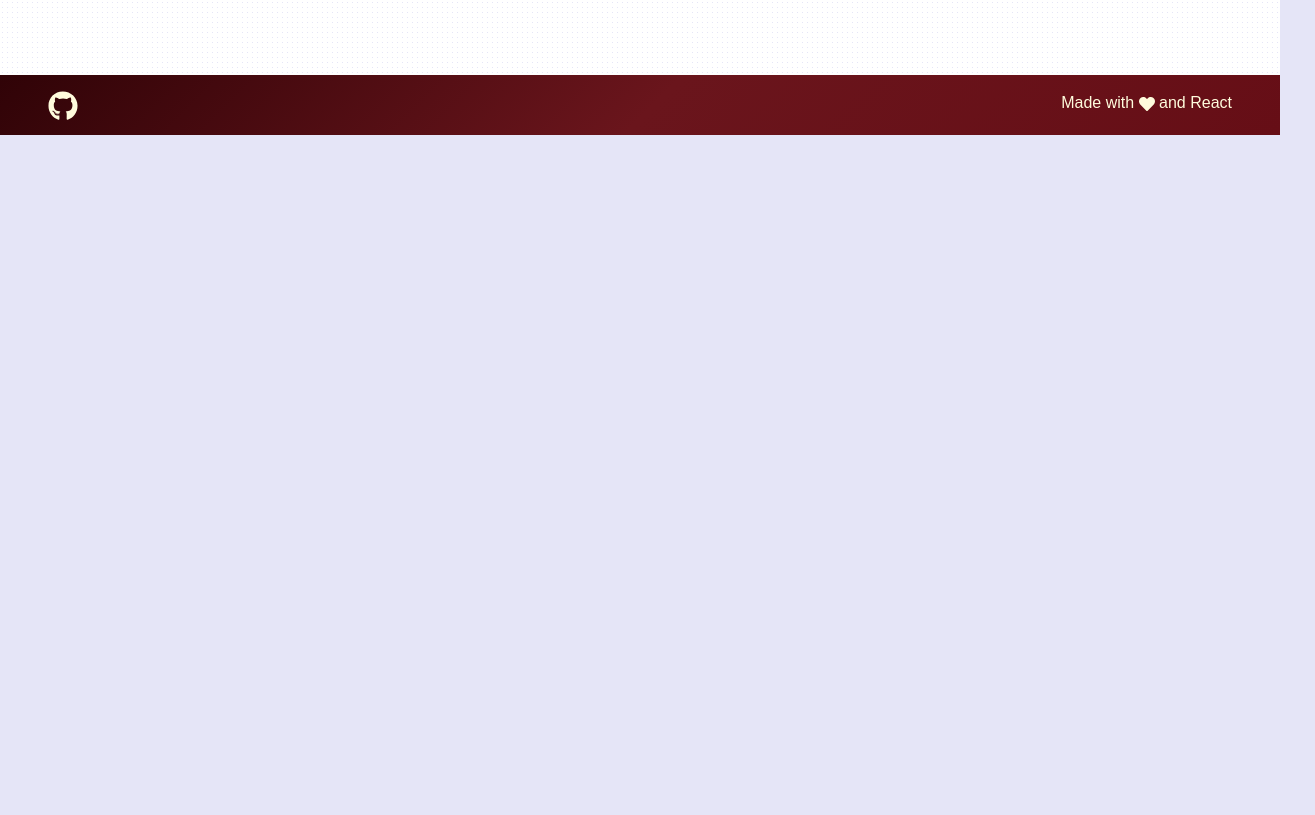
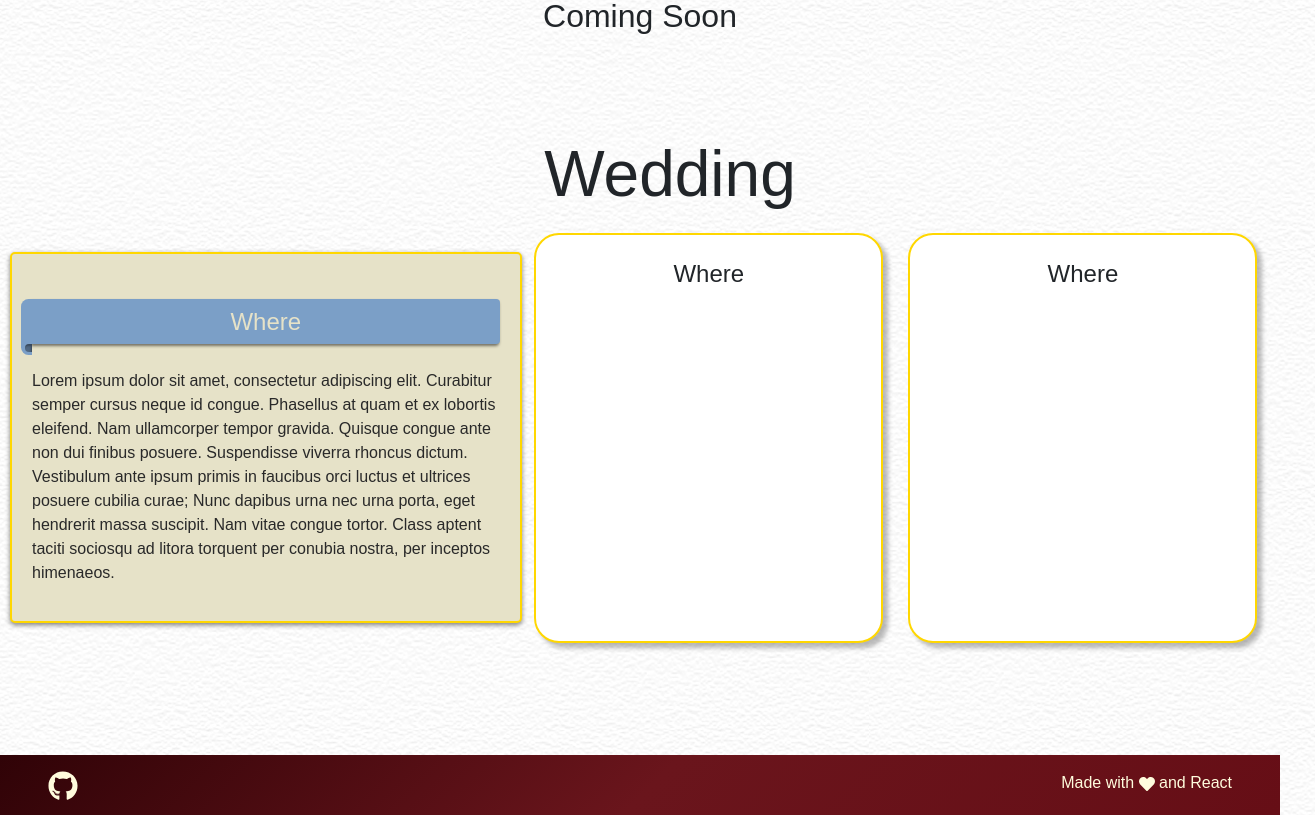
Before and after one commit to mimnetto/colleen-blake-client, a React (Create React App) app: page / in a window 1280 px wide. Shown: the part 880-1695 px from the top of the page, 1315 px wide, since content can reach past the window. Before the commit the page ends 1015 px from the top, so only its background shows below. Built offline with nearby package versions, Linux system fonts and the light colour scheme; a web font is replaced by a local one.

Commit message:
started wedding section

```diff
--- a/src/App.css
+++ b/src/App.css
@@ -1,9 +1,8 @@
  @import url("https://use.typekit.net/maf7bgn.css");
+ @import url('https://fonts.googleapis.com/css?family=Montserrat:400,600&display=swap');
 
  html, body {
-   background-color: #E5E5F7;
-   background-image: radial-gradient(#c3757500 0.25px, #fff 0.25px);
-   background-size: 5px 5px;
+   background-image: url("img/bg.jpg");
  }
 
  Main {
@@ -48,12 +47,11 @@
    }
  }
 
- @media query {}
+ /* @media query {}
 
  .App-link {
    color: #61dafb;
- }
-
+ } */
  @keyframes App-logo-spin {
    from {
      transform: rotate(0deg);
@@ -155,3 +153,35 @@
    font-weight: 400;
    font-size: 24pt;
  }
+
+ div.Top-Start {
+   margin: 100px 25px;
+   box-sizing: content-box;
+ }
+
+ h1.headp {
+   text-align: center;
+   font-family: al-fresco, sans-serif;
+   font-style: normal;
+   font-weight: 400;
+   font-size: 48pt;
+ }
+
+ h2.doko {
+   text-align: center;
+   font-family: rumba-extra, sans-serif;
+   font-style: normal;
+   font-weight: 400;
+   font-size: 18pt;
+   margin: 25px 0;
+ }
+
+ .wed-info {
+   background-color: #fff;
+   display: inline;
+   margin: 1%;
+   border-radius: 25px;
+   box-shadow: 5px 5px 5px #00000047;
+   border: 2px solid gold;
+   flex-grow: 1;
+ }
--- a/src/App.js
+++ b/src/App.js
@@ -3,6 +3,7 @@
 import './App.css';
 import Navbar from "./components/navbar/Navbar";
 import Top from "./components/Top";
+import Wedding from "./components/sections/Wedding";
 import Footer from "./components/Footer";
 import {Fade, Slide} from "react-awesome-reveal";
 import GlobalStyle from './styles/Global';
@@ -30,6 +31,7 @@
       </header>
       <main>
       <Top />
+      <Wedding />
       </main>
       <Footer/>
     </div>
--- a/src/components/Top.js
+++ b/src/components/Top.js
@@ -7,7 +7,7 @@
 class Top extends React.Component {
   render() {
     return (
-  <div className="top-start">
+  <div className="Top-Start">
     <div className="Join-Us">
       <Fade delay={1000} duration={3000}>
       <h1 className="Join-Day">
--- /dev/null
+++ b/src/components/sections/Ribbon.css
@@ -0,0 +1,67 @@
+.content{
+  background:#e6e2c8;
+  width: 80%;
+  max-width: 960px;
+  min-height: 3.750em;
+  margin: 2em auto;
+  padding: 1.250em;
+  border-radius: 0.313em;
+  box-shadow: 0 2px 5px 0 rgba(0,0,0,0.5);
+  line-height: 1.5em;
+  color: #292929;
+}
+
+.ribbon{
+  position:relative;
+  padding: 0 0.5em;
+  font-size:2.000em;
+  margin: 0 0 0 -0.625em;
+  line-height: 1.875em;
+  color: #e6e2c8;
+  border-radius: 0 0.156em 0.156em 0;
+  background: rgb(123, 159, 199);
+  box-shadow: -1px 2px 3px rgba(0,0,0,0.5);
+}
+
+.ribbon:before, .ribbon:after{
+  position:absolute;
+  content: '';
+  display: block;
+}
+
+.ribbon:before{
+  width: 0.469em;
+  height: 100%;
+  padding: 0 0 0.438em;
+  top:0;
+  left: -0.469em;
+  background:inherit;
+  border-radius: 0.313em 0 0 0.313em;
+}
+
+.ribbon:after{
+  width: 0.313em;
+  height: 0.313em;
+  background: rgba(0,0,0,0.35);
+  bottom: -0.313em;
+  left: -0.313em;
+  border-radius: 0.313em 0 0 0.313em;
+  box-shadow: inset -1px 2px 2px rgba(0,0,0,0.3);
+}
+
+@media (max-width: 600px) {
+
+  body{
+    font-size:0.875em;
+  }
+
+  .ribbon{
+    line-height: 1.143em;
+    padding: 0.5em;
+  }
+
+  .ribbon:before, .ribbon:after{
+    font-size: 0.714em;
+  }
+
+}
--- a/src/components/sections/Wedding.js
+++ b/src/components/sections/Wedding.js
@@ -0,0 +1,50 @@
+import React from 'react';
+import {Slide} from "react-awesome-reveal";
+import {Container, Row, Col} from 'react-bootstrap';
+import './Ribbon.css';
+
+
+class Wedding extends React.Component {
+  render() {
+    return (
+    <div className="Top-Start">
+      <Slide direction="right">
+        <Container fluid>
+          <Row>
+            <Col className="col-12">
+                <h1 className="headp">
+                  Wedding
+                </h1>
+              </Col>
+            </Row>
+            </Container>
+            <Row className="d-flex justify-content-center align-items-stretch" xs={1} md={1} lg={4} xl={4}>
+              <Col className="wed-info align-self-stretch content" >
+              <h2 className="doko ribbon">
+                Where
+              </h2>
+                <p>
+                Lorem ipsum dolor sit amet, consectetur adipiscing elit. Curabitur semper cursus neque id congue. Phasellus at quam et ex lobortis eleifend. Nam ullamcorper tempor gravida. Quisque congue ante non dui finibus posuere. Suspendisse viverra rhoncus dictum. Vestibulum ante ipsum primis in faucibus orci luctus et ultrices posuere cubilia curae; Nunc dapibus urna nec urna porta, eget hendrerit massa suscipit. Nam vitae congue tortor. Class aptent taciti sociosqu ad litora torquent per conubia nostra, per inceptos himenaeos.
+                </p>
+            </Col>
+              <Col className="wed-info align-self-stretch" >
+              <h2 className="doko">
+                Where
+              </h2>
+                <p>
+                </p>
+            </Col>
+              <Col className="wed-info align-self-stretch" >
+              <h2 className="doko">
+                Where
+              </h2>
+                <p>
+                </p>
+            </Col>
+          </Row>
+      </Slide>
+    </div>);
+  }
+}
+
+export default Wedding
--- a/src/index.css
+++ b/src/index.css
@@ -11,3 +11,15 @@
   font-family: source-code-pro, Menlo, Monaco, Consolas, 'Courier New',
     monospace;
 }
+
+p.brand {
+  font-family: salamat, sans-serif;
+  font-style: normal;
+  font-weight: 400;
+  text-align: center;
+}
+
+a.brand {
+  color: #cec79f;
+  border-bottom: 1px solid #cec79f;
+}
```
Also changed, not shown: .scrap.js, src/img/bg.jpg (added).
